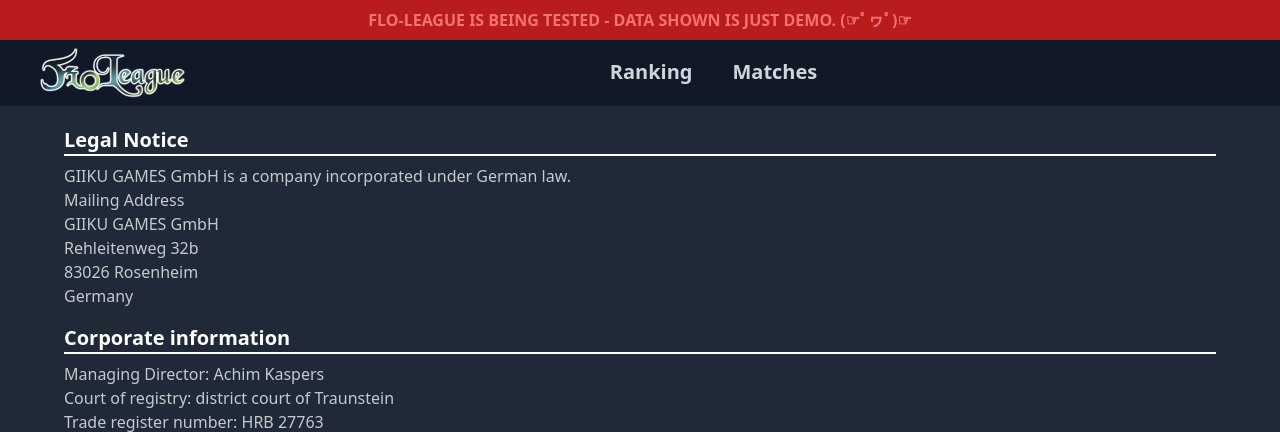
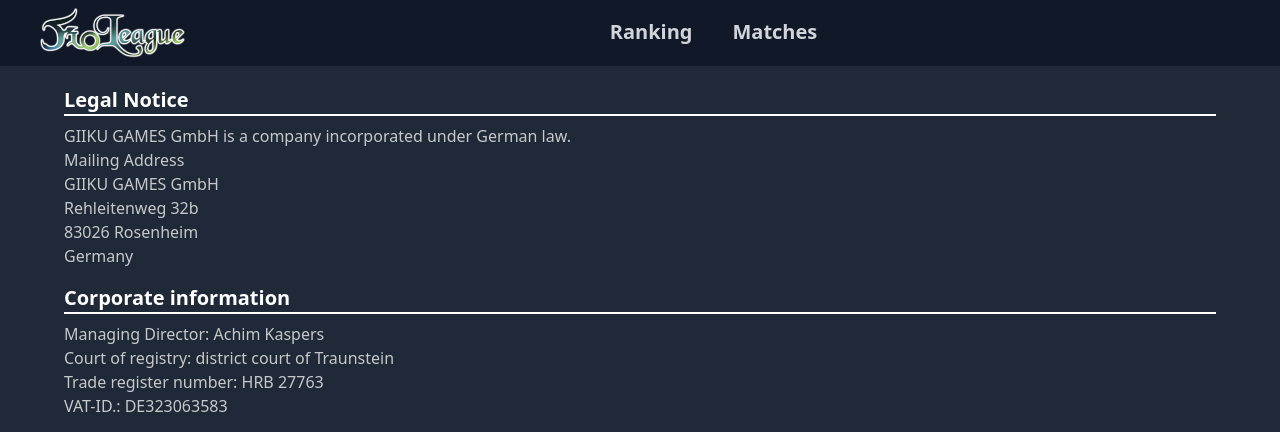
Before and after one commit to HealYouDown/flo-league, a Flask app: page /legal-notice in a window 1280 px wide. Shown: the top 432 px of the page. Run offline with Flask 2, Linux system fonts and the light colour scheme; some libraries are stand-ins or nearby versions.

Commit message:
remove demo warning

```diff
--- a/app/templates/base.html
+++ b/app/templates/base.html
@@ -1,10 +1,6 @@
 {% extends "abstract_base.html" %}
 
 {% block body %}
-<div class="w-full py-2 bg-red-700">
-  <span class="block w-full font-bold text-center text-red-400">FLO-LEAGUE IS BEING TESTED - DATA SHOWN IS JUST DEMO. (☞ﾟヮﾟ)☞</span>
-</div>
-
 <header class="flex flex-col items-center justify-between w-full px-10 py-2 bg-gray-900 md:flex-row">
     <h1 class="sr-only">Flo-League</h1>
     <a href="{{url_for('main.index')}}">
```
